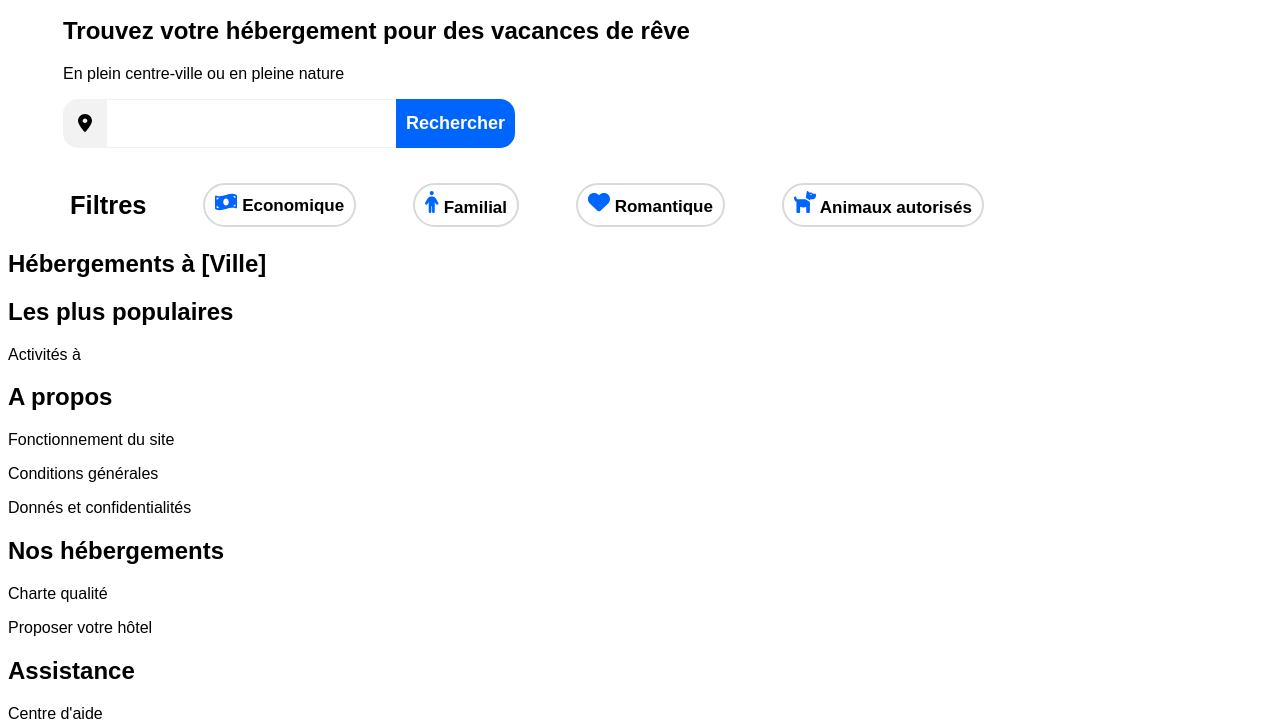
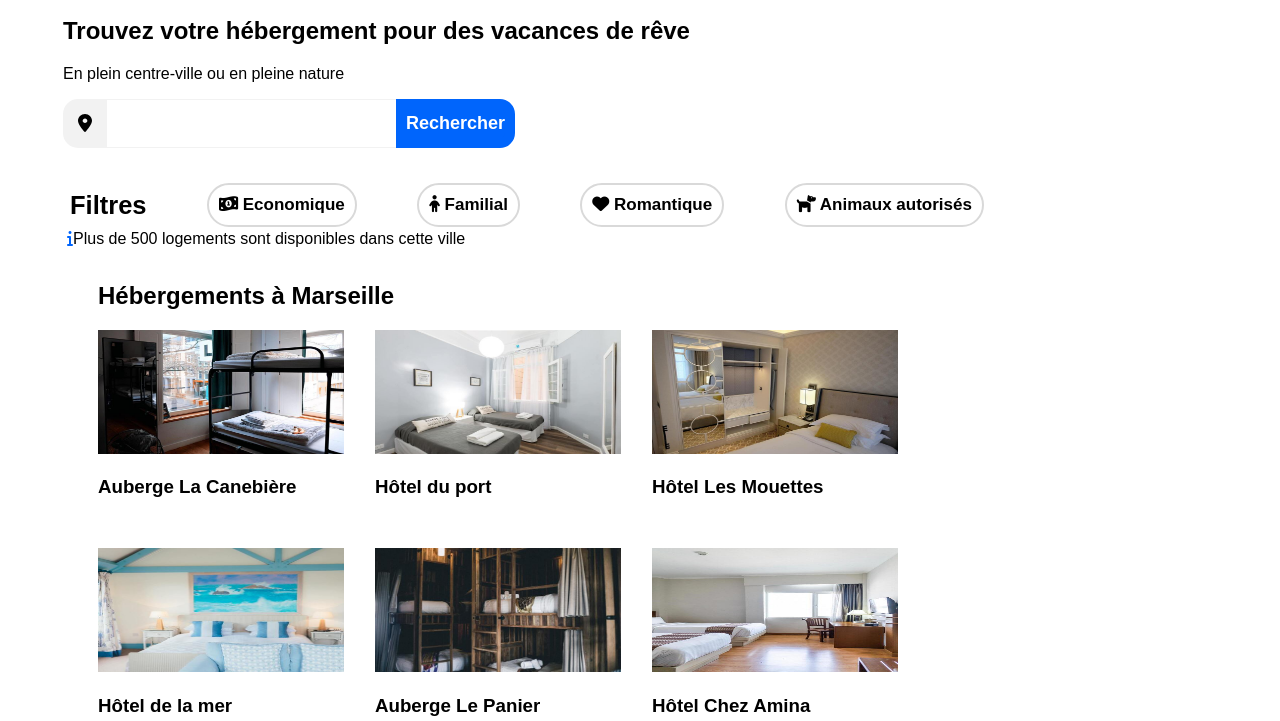
Before and after one commit to AcreneQ/Projet-2-booki, a plain HTML site: page index.html in a window 1280 px wide. Shown: the part 84-805 px from the top of the page. Drawn offline with Linux system fonts and the light colour scheme; a web font is replaced by a local one.

Commit message:
correction du font awesome

```diff
--- a/index.html
+++ b/index.html
@@ -57,31 +57,28 @@
         <h2> Filtres</h2>
         <div class="bulle">
           <p>
-              <svg width="22" height="18" viewBox="0 0 22 18" fill="none" xmlns="http://www.w3.org/2000/svg">
-              <path d="M21.3523 1.68479C20.0189 1.09424 18.6845 0.869568 17.3508 0.869568C13.1169 0.869205 8.88329 3.1323 4.64939 3.1323C3.58756 3.1323 2.52642 2.99001 1.4646 2.63431C1.34532 2.59438 1.22569 2.57551 1.10882 2.57551C0.517236 2.57551 0.000244141 3.05898 0.000244141 3.7301V15.2456C0.000244141 15.704 0.248772 16.1384 0.647859 16.3149C1.98124 16.9058 3.31566 17.1304 4.64939 17.1304C8.88329 17.1304 13.1172 14.8673 17.3511 14.8673C18.4129 14.8673 19.4741 15.0096 20.5359 15.3653C20.6552 15.4053 20.7748 15.4241 20.8917 15.4241C21.4833 15.4241 22.0002 14.9407 22.0002 14.2695V2.75445C21.9999 2.29566 21.7514 1.86155 21.3523 1.68479ZM1.65022 4.50721C2.34183 4.69015 3.0637 4.78198 3.80618 4.83134C3.60406 5.8981 2.71583 6.70207 1.65022 6.70207V4.50721ZM1.65022 14.8517V13.1175C2.83167 13.1175 3.78762 14.1073 3.84022 15.3461C3.06576 15.2804 2.34183 15.1171 1.65022 14.8517ZM11.0001 12.4845C9.48106 12.4845 8.25011 10.9241 8.25011 9C8.25011 7.07556 9.48141 5.51553 11.0001 5.51553C12.5187 5.51553 13.75 7.07556 13.75 9C13.75 10.9248 12.5184 12.4845 11.0001 12.4845ZM20.3499 13.4928C19.7477 13.3335 19.1224 13.2442 18.4827 13.1864C18.6845 12.2398 19.428 11.5212 20.3499 11.3978V13.4928ZM20.3499 4.92281C19.2881 4.78089 18.4641 3.8448 18.4315 2.68875C19.1032 2.76752 19.7408 2.91488 20.3499 3.14827V4.92281Z" fill="#0065FC"/>
-              </svg>
+            <i class="fa-solid fa-money-bill-1-wave"></i>
             Economique
           </p>
         </div>
         <div class="bulle">
           <p>
-                <svg width="14" height="22" viewBox="0 0 14 22" fill="none" xmlns="http://www.w3.org/2000/svg">
-                <path d="M8.73984 2.0625C8.73984 3.2016 7.83648 4.125 6.72305 4.125C5.60961 4.125 4.70626 3.2016 4.70626 2.0625C4.70626 0.923398 5.60961 0 6.72305 0C7.83648 0 8.73984 0.923398 8.73984 2.0625ZM6.38692 15.125V20.625C6.38692 21.3855 5.78608 22 5.04239 22C4.2987 22 3.69786 21.3855 3.69786 20.625V11.0387L2.49745 13.084C2.1151 13.7328 1.28905 13.9434 0.652503 13.5523C0.0159363 13.1613 -0.18997 12.3191 0.192548 11.666L2.64114 7.50234C3.37013 6.26055 4.68105 5.5 6.097 5.5H7.34909C8.76505 5.5 10.076 6.26055 10.8071 7.50234L13.2524 11.666C13.6348 12.3191 13.4289 13.1613 12.7944 13.5523C12.1558 13.9434 11.3323 13.7328 10.9499 13.084L9.74824 11.0387V20.625C9.74824 21.3855 9.1474 22 8.40371 22C7.66002 22 7.05918 21.3855 7.05918 20.625V15.125H6.38692Z" fill="#0065FC"/>
-                </svg>
+            <i class="fa-solid fa-child"></i>
             Familial
-            </p></div>
-            <div class="bulle"><p>
-                  <svg width="22" height="19" viewBox="0 0 22 19" fill="none" xmlns="http://www.w3.org/2000/svg">
-                  <path d="M0.000244141 6.22829V5.98543C0.000244141 3.05861 2.17103 0.562237 5.13071 0.0815519C7.05142 -0.236253 9.08384 0.385957 10.4846 1.75306L11.0002 2.25468L11.4772 1.75306C12.9167 0.385957 14.9104 -0.236253 16.8698 0.0815519C19.8303 0.562237 22.0002 3.05861 22.0002 5.98543V6.22829C22.0002 7.96595 21.2612 9.62825 19.9549 10.8132L12.1905 17.8769C11.8682 18.17 11.4428 18.3333 11.0002 18.3333C10.5577 18.3333 10.1323 18.17 9.81001 17.8769L2.04513 10.8132C0.740596 9.62825 0.000257031 7.96595 0.000257031 6.22829H0.000244141Z" fill="#0065FC"/>
-                  </svg>
+          </p>
+        </div>
+        <div class="bulle">
+          <p>
+            <i class="fa-solid fa-heart"></i>
             Romantique
-            </p></div>
+          </p>
+        </div>
 
-            <div class="bulle"> <p>
-                <svg width="22" height="22" viewBox="0 0 22 22" fill="none" xmlns="http://www.w3.org/2000/svg">
-                <path d="M12.7074 0.85293C12.78 0.360723 13.1581 0 13.6011 0C13.8876 0 14.155 0.15125 14.3268 0.408289L14.9723 1.375H16.9622C17.4473 1.375 17.9171 1.59242 18.2608 1.97914L18.9445 2.75H21.0833C21.5913 2.75 22 3.21191 22 3.78125V4.8125C22 6.71172 20.6327 8.25 18.9445 8.25H16.2976L16.1029 9.56055L11.8251 6.81055L12.7074 0.85293ZM17.1112 2.75C16.7751 2.75 16.5001 3.05766 16.5001 3.4375C16.5001 3.81734 16.7751 4.125 17.1112 4.125C17.4473 4.125 17.7223 3.81734 17.7223 3.4375C17.7223 3.05766 17.4473 2.75 17.1112 2.75ZM15.889 11.0043V20.625C15.889 21.3855 15.3428 22 14.6668 22H13.4446C12.7685 22 12.2223 21.3855 12.2223 20.625V15.675C11.2713 16.2035 10.2668 16.5 9.16683 16.5C8.06684 16.5 7.02797 16.2035 6.11131 15.675V20.625C6.11131 21.3855 5.56514 22 4.88911 22H3.6669C2.99201 22 2.44469 21.3855 2.44469 20.625V10.7336C1.34585 10.2652 0.483052 9.2168 0.184986 7.87617L0.0367861 7.21016C-0.126944 6.47109 0.271228 5.72344 0.926102 5.5043C1.58075 5.3582 2.24456 5.80508 2.40841 6.53984L2.5566 7.21016C2.69257 7.82031 3.18146 8.21133 3.74214 8.21133H11.6036L15.889 11.0043Z" fill="#0065FC"/>
-                  </svg>
-          Animaux autorisés</p>
+        <div class="bulle">
+          <p>
+            <i class="fa-solid fa-dog"></i>
+            Animaux autorisés
+          </p>
         </div>
 
       </div>
@@ -92,8 +89,10 @@
     </section>
 
 
+<div class="logements">
+   <p><div class="lei"><i class="fa-solid fa-info"></i></div>Plus de 500 logements sont disponibles dans cette ville</p>
 
-
+</div>
 
 
 
@@ -106,7 +105,41 @@
 
 
     <section>
-      <h2>Hébergements à [Ville]</h2>
+      <div class="centaur">
+      <h2>Hébergements à Marseille</h2>
+      <div class="zotel">
+
+
+    <div class="canebiere">
+      <img src="Assets\Images Booki\hebergements\4_small\marcus-loke-WQJvWU_HZFo-unsplash.jpg">
+      <h3>Auberge La Canebière</h3>
+
+
+    </div>
+    <div class="port">
+     <img src="Assets\Images Booki\hebergements\4_small\fred-kleber-gTbaxaVLvsg-unsplash.jpg">
+    <h3>Hôtel du port</h3>
+    </div>
+     <div class="mouettes">
+      <img src="Assets\Images Booki\hebergements\4_small\reisetopia-B8WIgxA_PFU-unsplash.jpg">
+    <h3>Hôtel Les Mouettes</h3>
+    </div>
+
+    <div class="mer">
+     <img src="Assets\Images Booki\hebergements\4_small\annie-spratt-Eg1qcIitAuA-unsplash.jpg">
+     <h3>Hôtel de la mer</h3>
+    </div>
+    <div class="panier">
+     <img src="Assets\Images Booki\hebergements\4_small\nicate-lee-kT-ZyaiwBe0-unsplash.jpg">
+     <h3>Auberge Le Panier</h3>
+    </div>
+    <div class="amina">
+     <img src="Assets\Images Booki\hebergements\4_small\febrian-zakaria-M6S1WvfW68A-unsplash.jpg">
+     <h3>Hôtel Chez Amina</h3>
+    </div>
+    </div>
+    <h3>Afficher plus</h3>
+    </div>
     </section>
     <aside>
       <h2>Les plus populaires</h2>
--- a/style/style.css
+++ b/style/style.css
@@ -82,7 +82,6 @@ input {
     font-size: 21px;
     line-height: 21px;
     text-align: center;
-
     text-justify: center;
 
 }
@@ -132,3 +131,36 @@ main .filtres{
 main .slogan{
     margin-left: 55px;
 }
+
+main .lei{
+
+    color:#0065FC;
+    margin-left: 59px;
+}
+
+main .logements{
+
+    display: flex;
+    align-items: left;
+
+
+}
+
+.zotel{
+
+    display: grid;
+    grid-template-columns: 246px 246px 246px;
+    gap: 31px;
+
+}
+
+main img{
+
+    height: 124px;
+    width: 246px;
+}
+main .centaur {
+
+    margin-left: 90px;
+
+}
```
Lines whose indentation alone changed are shown as unchanged.
